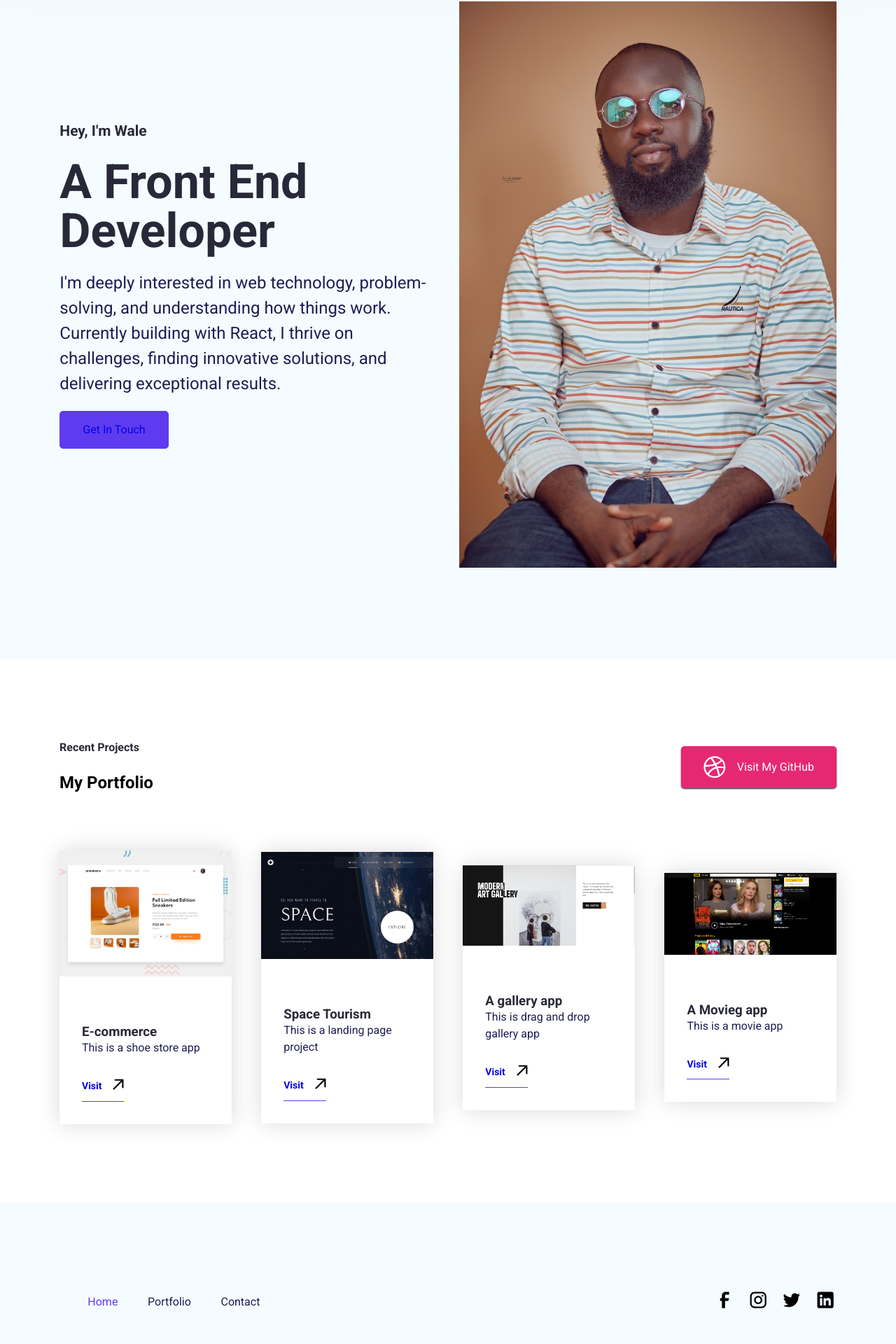
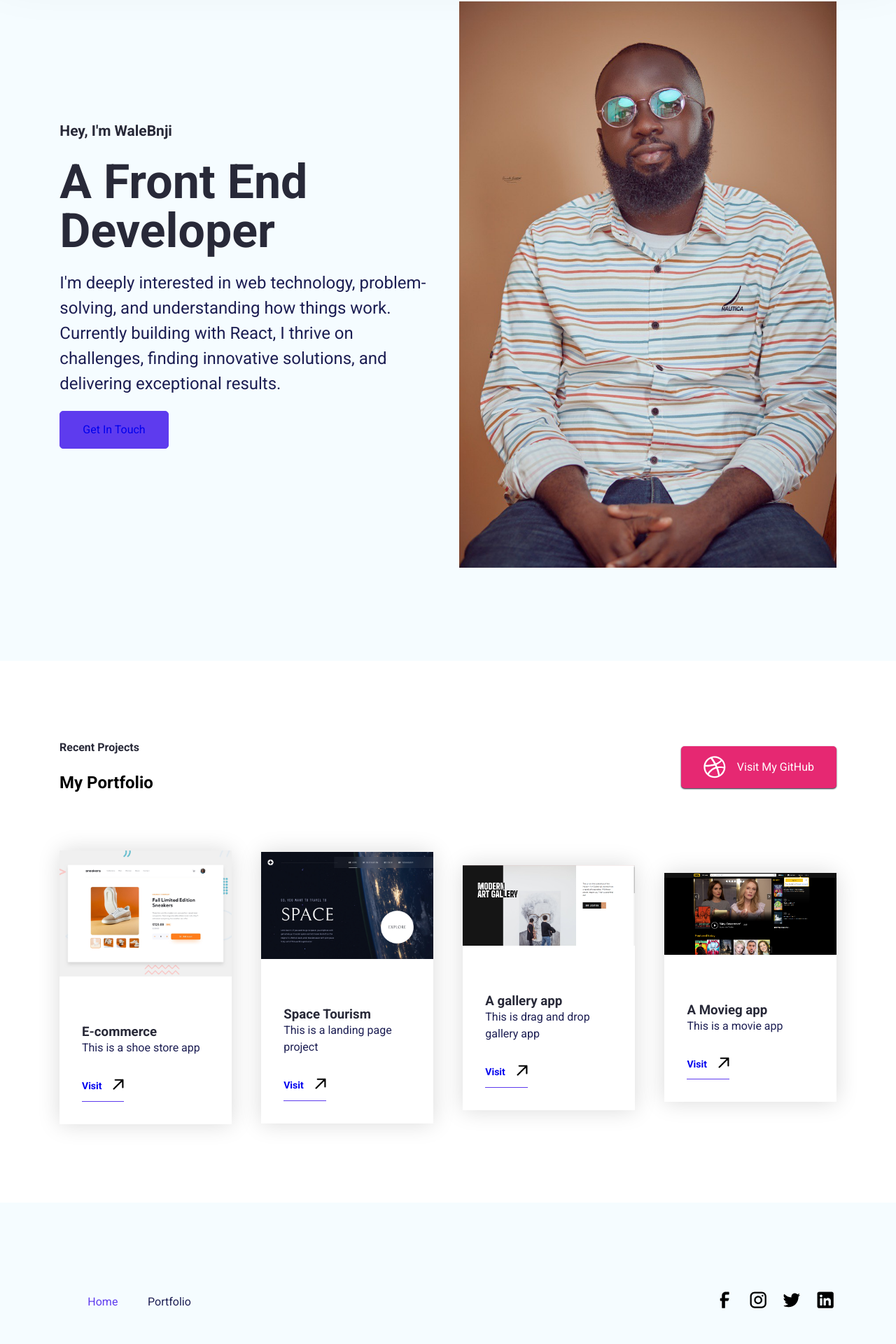
Before and after one commit to WaleBnji/portfoliosite, a React (Create React App) app: page / in a window 1280 px wide. Shown: the part 131-2051 px from the top of the page at 70% size. Built offline with nearby package versions, Linux system fonts and the light colour scheme.

Commit message:
Latest commit

```diff
--- a/src/Pages/Home/Footer.jsx
+++ b/src/Pages/Home/Footer.jsx
@@ -49,7 +49,7 @@ function Footer() {
                 About Me
               </Link>
             </li> */}
-            <li>
+            {/* <li>
               <Link
                 activeClass="navbar--active-content"
                 spy={true}
@@ -61,7 +61,7 @@ function Footer() {
               >
                 Contact
               </Link>
-            </li>
+            </li> */}
             {/* <li>
               <Link
                 activeClass="navbar--active-content"
--- a/src/Pages/Home/HeroSection.jsx
+++ b/src/Pages/Home/HeroSection.jsx
@@ -9,7 +9,7 @@ export default function HeroSection() {
     <section id='heroSection' className='hero--section'>
       <div className='hero--section--content--box'>
         <div className='hero--section--content'>
-          <p className='section--title'>Hey, I'm Wale</p>
+          <p className='section--title'>Hey, I'm WaleBnji</p>
           <h1 className='hero--section--title'>
             <span className='hero--section-title--color'>A Front End</span> <br />
             Developer
```
